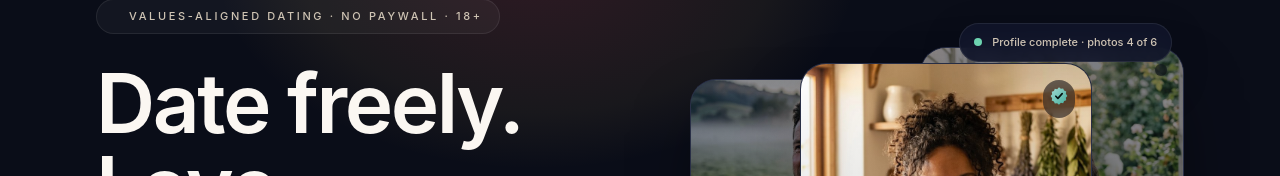
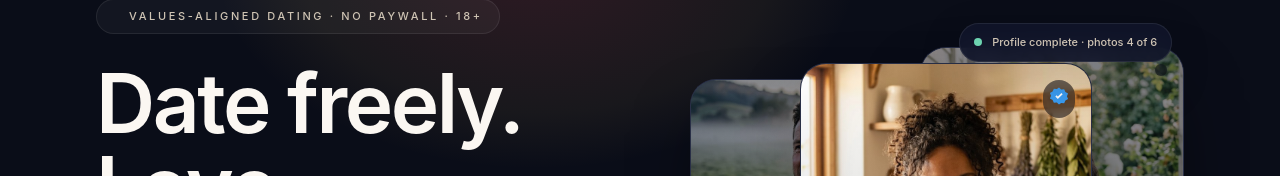
Before and after one commit to spencerbby8-gif/freeborn-original, a Next.js app: page / in a window 1280 px wide. Shown: the part 161-337 px from the top of the page. Built offline with nearby package versions, Linux system fonts and the light colour scheme; no server answers.

Commit message:
fix: match reference verification badge blue and white SVG

```diff
--- a/scripts/prototype/ui-acceptance.cjs
+++ b/scripts/prototype/ui-acceptance.cjs
@@ -41,6 +41,7 @@ const matches=[{id:'f5166a7e-1480-40a5-a770-146fb8cfd009',with:{id:peer,name:'Ma
   await page.goto(base+'/app/chat?match='+matches[0].id,{waitUntil:'networkidle'});await page.getByRole('button',{name:'Send message',exact:true}).waitFor();await page.waitForTimeout(200);await page.screenshot({path:`${dir}/chat.png`});result.screens.push({name:'chat',viewport,fixture:true});
   if(viewport.width===393){
    const check=async(name,fn)=>{try{await fn();result.checks.push({name,status:'passed'});}catch(e){result.checks.push({name,status:'failed',error:e.message});}};
+   await check('Verification badge uses exact reference blue and white SVG fills',async()=>{for(const path of ['/app','/app/likes','/app/profile']){await page.goto(base+path,{waitUntil:'networkidle'});const svg=page.locator('[aria-label="Trust-verified member"] svg').first();await svg.waitFor();const fills=await svg.locator('path').evaluateAll(paths=>paths.map(p=>getComputedStyle(p).fill));if(JSON.stringify(fills)!==JSON.stringify(['rgb(59, 157, 242)','rgb(255, 255, 255)']))throw new Error(`Unexpected badge fills at ${path}: ${JSON.stringify(fills)}`);}});
    await check('Notification clear is wired to the authenticated API (fixture)',async()=>{await page.goto(base+'/app/notifications',{waitUntil:'networkidle'});await page.getByRole('button',{name:'Clear all',exact:true}).click();await page.getByRole('heading',{name:'All caught up'}).waitFor();if(!calls.some(c=>c.path==='/api/notifications'&&c.body.action==='clear'&&c.authorization))throw new Error('Missing clear mutation');});
    await check('Message search filters API results (fixture)',async()=>{await page.goto(base+'/app/chat',{waitUntil:'networkidle'});await page.getByRole('textbox',{name:'Search conversations'}).fill('no such conversation');await page.waitForTimeout(200);if(await page.locator('.thread-row').count())throw new Error('Search did not filter');});
    await check('Preferences reload through the API (fixture)',async()=>{await page.goto(base+'/app/preferences',{waitUntil:'networkidle'});await page.getByRole('button',{name:'Men',exact:true}).click();await page.getByRole('button',{name:'Photography',exact:true}).click();await page.getByRole('button',{name:'Save preferences',exact:true}).click();await page.getByRole('status').filter({hasText:'Preferences saved.'}).waitFor();await page.reload({waitUntil:'networkidle'});if(await page.getByRole('button',{name:'Men',exact:true}).getAttribute('aria-pressed')!=='true')throw new Error('Gender preference not reloaded');if(await page.getByRole('button',{name:'Photography',exact:true}).getAttribute('aria-pressed')!=='true')throw new Error('Interest not reloaded');});
--- a/src/components/verify-badge.tsx
+++ b/src/components/verify-badge.tsx
@@ -1,6 +1,6 @@
 /**
- * Freeborn trust badge — a scalloped seal with a check, in the teal trust
- * color. Icon-only (no "Verified" text claim), matches the Freeborn UI.
+ * Freeborn trust badge — exact blue seal and white check from the
+ * owner-supplied prototype. Presentation only; verification gates are unchanged.
  */
 export function VerifyBadge({ size = 20, className = "" }: { size?: number; className?: string }) {
   return (
@@ -11,22 +11,13 @@ export function VerifyBadge({ size = 20, className = "" }: { size?: number; clas
     >
       <svg width={size} height={size} viewBox="0 0 24 24" fill="none" aria-hidden>
         <path
-          d="M12 1.6l2.2 1.8 2.8-.5 1.1 2.6 2.6 1.1-.5 2.8L22 12l-1.8 2.2.5 2.8-2.6 1.1-1.1 2.6-2.8-.5L12 22.4l-2.2-1.8-2.8.5-1.1-2.6-2.6-1.1.5-2.8L2 12l1.8-2.2-.5-2.8 2.6-1.1 1.1-2.6 2.8.5L12 1.6z"
-          fill="url(#vb-grad)"
+          fill="#3b9df2"
+          d="M12 1.8l2.6 2.5 3.6-.4 1.5 3.3 3.2 1.7-1.4 3.4 1.4 3.4-3.2 1.7-1.5 3.3-3.6-.4L12 22.2l-2.6-2.5-3.6.4-1.5-3.3-3.2-1.7 1.4-3.4-1.4-3.4 3.2-1.7 1.5-3.3 3.6.4L12 1.8z"
         />
         <path
-          d="M8.2 12.3l2.5 2.5 5.1-5.6"
-          stroke="#041411"
-          strokeWidth="2"
-          strokeLinecap="round"
-          strokeLinejoin="round"
+          fill="#fff"
+          d="M10.6 15.6l-3-3 1.5-1.5 1.5 1.5 4.3-4.3 1.5 1.5-5.8 5.8z"
         />
-        <defs>
-          <linearGradient id="vb-grad" x1="4" y1="3" x2="20" y2="21" gradientUnits="userSpaceOnUse">
-            <stop stopColor="#a6e6dc" />
-            <stop offset="1" stopColor="#4fb8a7" />
-          </linearGradient>
-        </defs>
       </svg>
     </span>
   );
```
Also changed, not shown: 15 other files (tests, documents, lock files or other folders).
